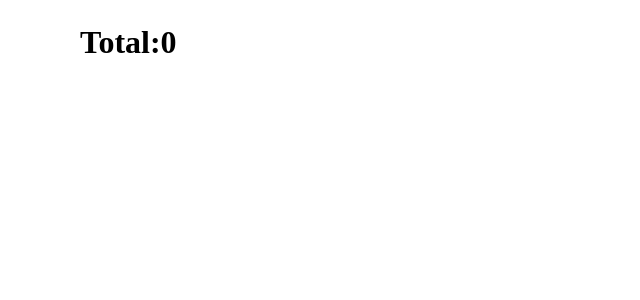
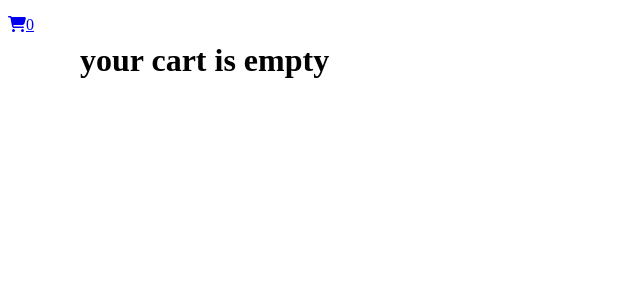
Before and after one commit to elnurad/online-shop, a React (Create React App) app: page /cart in a window 1280 px wide. Shown: the top 300 px of the page, without its empty margins (0-640 px from the left). Built offline with nearby package versions, Linux system fonts and the light colour scheme.

Commit message:
shopping cart icon

```diff
--- a/package.json
+++ b/package.json
@@ -3,6 +3,8 @@
   "version": "0.1.0",
   "private": true,
   "dependencies": {
+    "@fortawesome/free-solid-svg-icons": "^6.2.0",
+    "@fortawesome/react-fontawesome": "^0.2.0",
     "@testing-library/jest-dom": "^5.16.5",
     "@testing-library/react": "^13.3.0",
     "@testing-library/user-event": "^13.5.0",
--- a/src/components/Cart.js
+++ b/src/components/Cart.js
@@ -53,12 +53,15 @@
           <button type="button" onClick={() => removeItem(item)}>remove item</button>
         </div>
       ))}
-      <h1>
-        Total:
-        {
+      {cartDisplay.length === 0 ? (<h1>your cart is empty</h1>)
+        : (
+          <h1>
+            Total:
+            {
         cartDisplay.reduce((prev, cur) => prev + (cur.price * cur.quantity), 0)
         }
-      </h1>
+          </h1>
+        )}
     </div>
   );
 }
--- a/src/components/NavBar.js
+++ b/src/components/NavBar.js
@@ -1,4 +1,6 @@
 import React from 'react';
+import { FontAwesomeIcon } from '@fortawesome/react-fontawesome';
+import { faCartShopping } from '@fortawesome/free-solid-svg-icons';
 import styles from './NavBar.module.css';
 
 const logo = require('../assets/logo.svg');
@@ -7,6 +9,8 @@
   return (
     <div className={styles.navbar}>
       <img className={styles.navbarImg} src={logo.default} alt="" />
+      <FontAwesomeIcon icon={faCartShopping} />
+      <span>0</span>
     </div>
   );
 }
```
Also changed, not shown: 1 other file (tests, documents, lock files or other folders).
